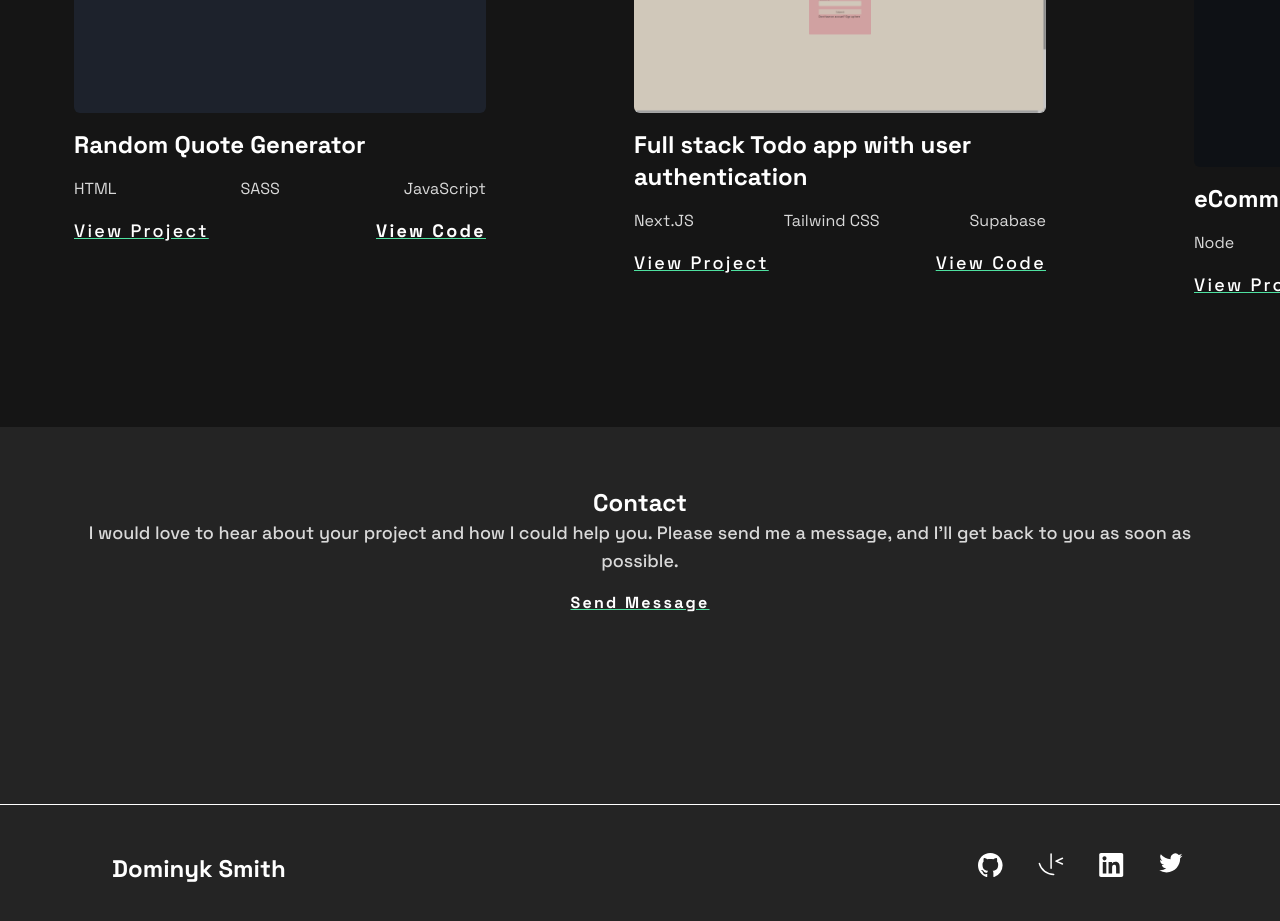
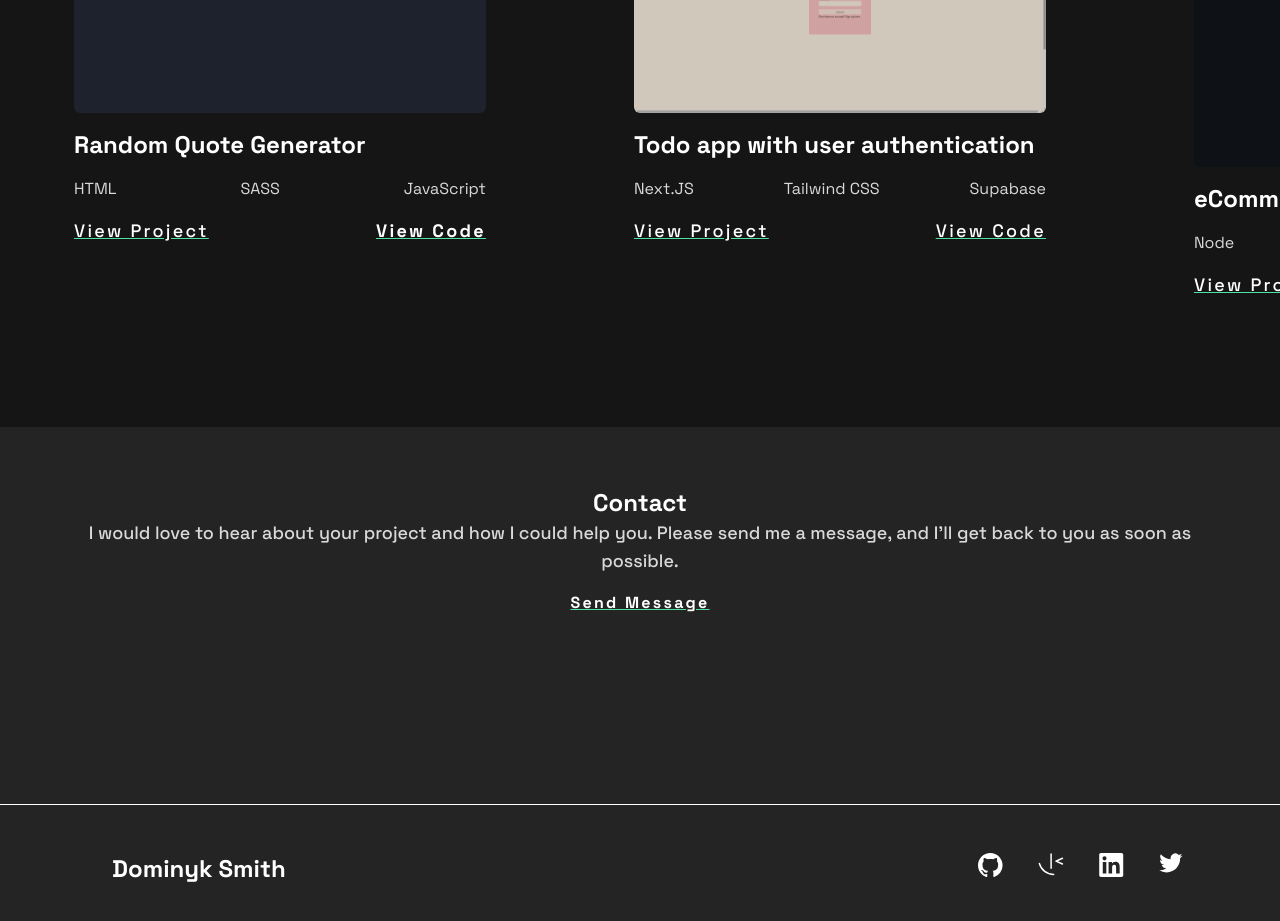
Before and after one commit to DominykMcNamara/portfolio, a React (Create React App) app: page / in a window 1280 px wide. Shown: the part 1600-2521 px from the top of the page. Built offline with nearby package versions, Linux system fonts and the light colour scheme.

Commit message:
quick edit

```diff
--- a/src/components/Footer.jsx
+++ b/src/components/Footer.jsx
@@ -7,7 +7,7 @@ import { ReactComponent as TwitterIcon } from "../assets/icon-twitter.svg";
 
 export const Footer = () => {
   return (
-   <div className="bg-primary-lightBlack w-screen mx-auto text-center pt-[3rem] pb-[5rem] sm:flex sm:flex-row ">
+   <div className="bg-primary-lightBlack w-screen  mx-auto text-center pt-[3rem] pb-[5rem] sm:flex sm:flex-row ">
         <h3 className="text-primary-white sm:ml-[2rem] md:ml-[7rem]">Dominyk Smith</h3>
         <div className="flex flex-row justify-around w-60 mx-auto mt-[1rem] sm:mt-0 lg:mr-[3rem] xl:mr-[5rem]">
         <a href="https://github.com/DominykMcNamara" target="#">
--- a/src/components/Projects.jsx
+++ b/src/components/Projects.jsx
@@ -68,7 +68,7 @@ export const Projects = () => {
             className="rounded-[0.375rem] opacity-80 hover:opacity-100 transition-all transition-0.25"
           />
           <h3 className="text-primary-white my-[1rem]">
-            Full stack Todo app with user authentication
+            Todo app with user authentication
           </h3>
           <ul className="flex flex-row text-primary-gray justify-between  my-[1rem]">
             <li>Next.JS</li>
@@ -95,7 +95,7 @@ export const Projects = () => {
                         lg:w-[25.75rem]">
           <img
             src={eCommerceApp}
-            className="rounded-[0.375rem] opacity-80 hover:opacity-100 transition-all transition-0.25"
+            className="rounded-[0.375rem] opacity-80 hover:opacity-100  transition-all transition-0.25"
             alt="Screenshot of a eCommerce backend repo"
           />
           <h3 className="text-primary-white my-[1rem]">
@@ -134,7 +134,6 @@ export const Projects = () => {
           />
           <h3 className="text-primary-white my-[1rem]">Reddit Client</h3>
           <ul className="flex flex-row text-primary-gray justify-between  my-[1rem]">
-            <li>PostgreSQL</li>
             <li>React</li>
             <li>RTK Query</li>
             <li>Bootstrap</li>
```
